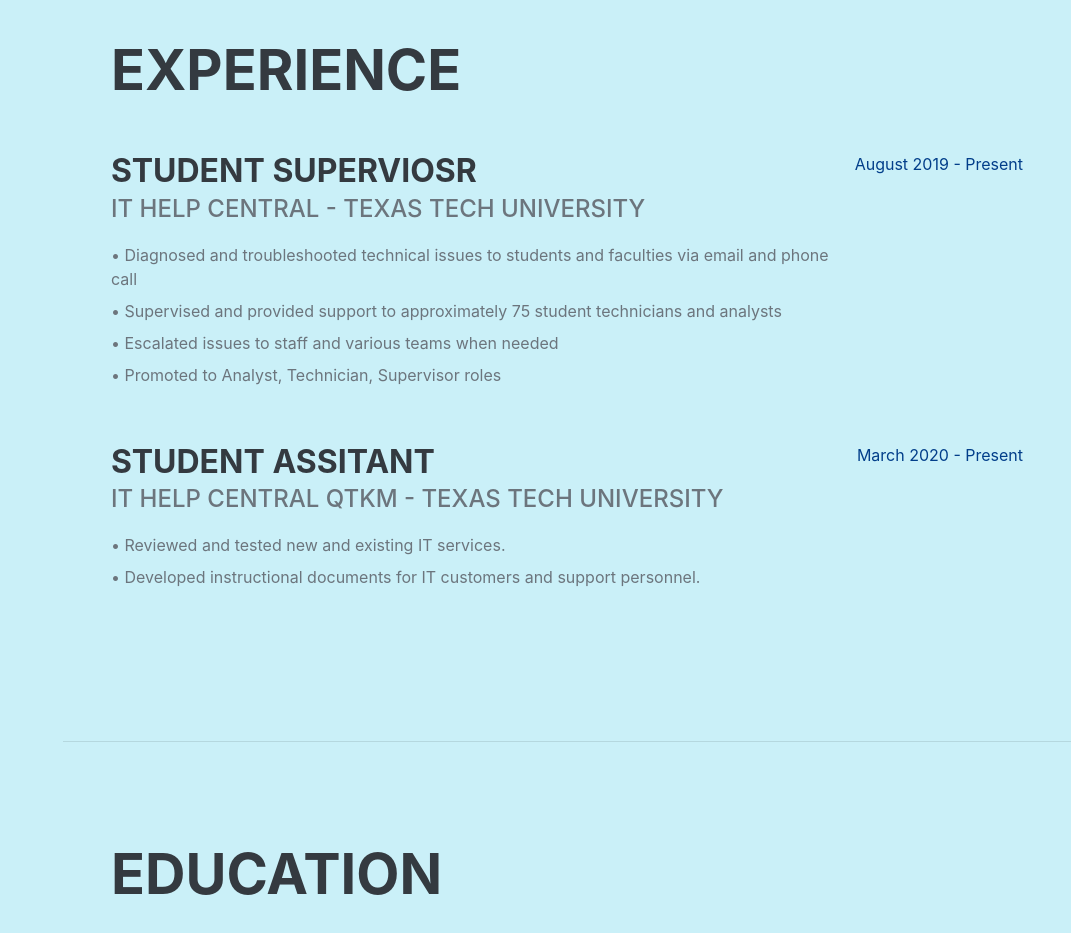
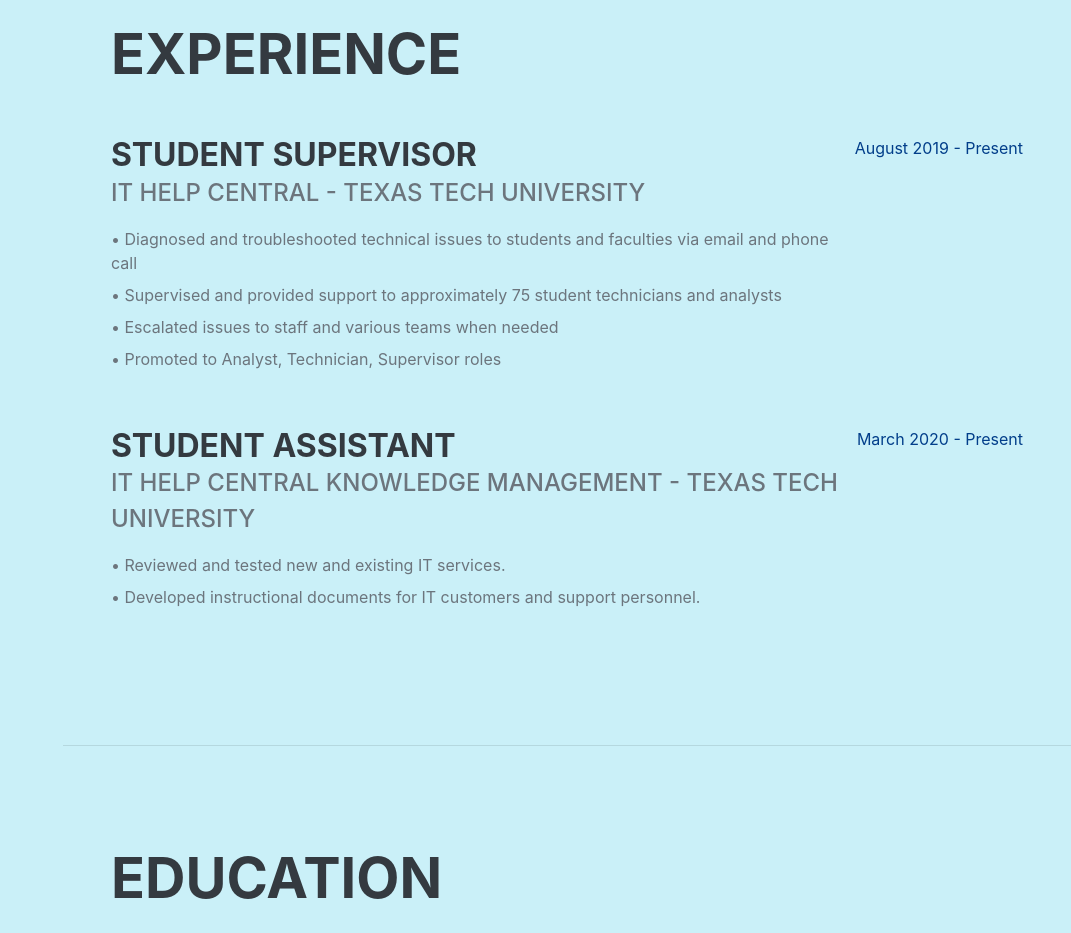
Before and after one commit to huythngo/huythngo.github.io, a plain HTML site: page index.html in a window 1280 px wide. Shown: the part 860-1793 px from the top of the page, without its empty margins (209-1280 px from the left). Drawn offline with nearby package versions, Linux system fonts and the light colour scheme; a web font is replaced by a local one.

Commit message:
Update index.html

```diff
--- a/index.html
+++ b/index.html
@@ -142,7 +142,7 @@
             class="d-flex flex-column flex-md-row justify-content-between mb-5"
           >
             <div class="flex-grow-1">
-              <h3 class="mb-0">Student Superviosr</h3>
+              <h3 class="mb-0">Student Supervisor</h3>
               <div class="subheading mb-3">
                 IT Help Central - Texas Tech University
               </div>
@@ -165,9 +165,9 @@
             class="d-flex flex-column flex-md-row justify-content-between mb-5"
           >
             <div class="flex-grow-1">
-              <h3 class="mb-0">Student Assitant</h3>
+              <h3 class="mb-0">Student Assistant</h3>
               <div class="subheading mb-3">
-                IT Help Central QTKM - Texas Tech University
+                IT Help Central Knowledge Management - Texas Tech University
               </div>
               <div class="exp-description">
                 <p>• Reviewed and tested new and existing IT services.</p>
```
